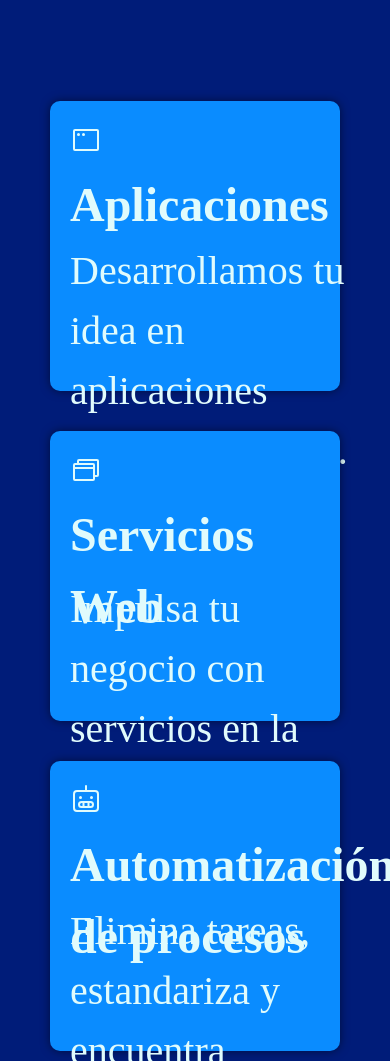
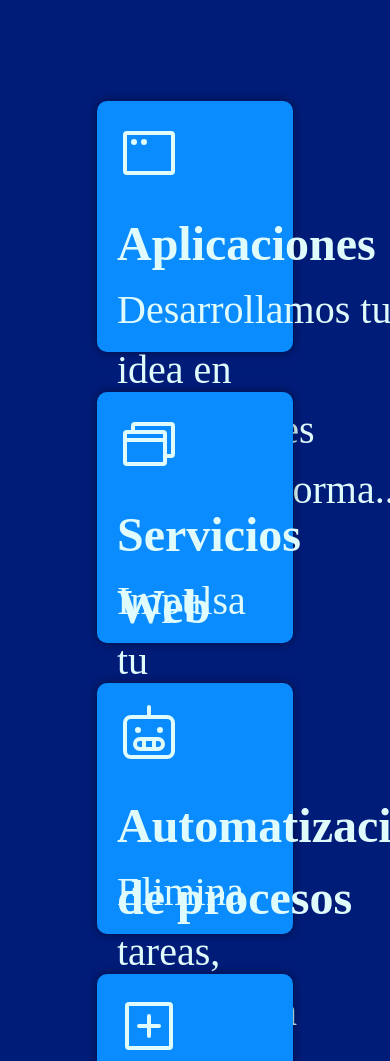
Before and after one commit to Alborithm/TrascentiWeb, a plain HTML site: page index.html in a window 390 px wide. Shown: the part 1117-2178 px from the top of the page. Drawn offline with Linux system fonts and the light colour scheme; a web font is replaced by a local one.

Commit message:
test for mobile cards

```diff
--- a/styles.css
+++ b/styles.css
@@ -51,6 +51,9 @@ a{
     font-size: 1.2rem;
 }
 button{
+    font-size: 1.2rem;
+}
+icon{
     font-size: 1.2rem;
 }
 @media (max-width: 980px) {
@@ -300,8 +303,8 @@ button{
         transform: translateX(-100%);
         background-color: var(--color-trascenti-a-tetrad2);
         color: var(--color-lightest);
-        width: min(250px, 80vw);
-        height: 250px;
+        width: 18vw;
+        height: 40vh;
         margin: 20px;
         padding: 20px;
         border-radius: 10px;
@@ -319,6 +322,11 @@ button{
             text-align: left;
             font-size: 1.25rem;
         }
+        svg{
+            width: 2rem;
+            height: 2rem;
+            margin-bottom: 10px;
+        }
         .cardheader {
             min-height: 72px;
         }
@@ -329,6 +337,26 @@ button{
     @media (prefers-reduced-motion) {
         .card-hidden {
             transition: none;
+        }
+    }
+    /* Adjusting font size & cards for smaller screens */
+    @media (max-width: 980px) {
+        .card-hidden {
+            width: 40vw;
+            max-height: 25vh;
+            /* height: 200px; */
+            /* margin: 10px;
+            padding: 10px; */
+        }
+        svg{
+            width: 1.5rem;
+            height: 1.5rem;
+        }
+        h2 {
+            font-size: 1.25rem;
+        }
+        p{
+            font-size: 1rem;
         }
     }
 
@@ -469,7 +497,7 @@ button{
         background-color: whitesmoke;
         border-radius: 10px;
         padding: 10px;
-        width: min(300px, 80vw);
+        width: 60vw;
     };
     input[type=submit] {
         background-color: transparent;
@@ -480,6 +508,8 @@ button{
         padding-left: 20px;
         padding-right: 20px;
         border-radius: 50px;
+        width: 50%;
+        text-align: center;
         border:solid 2px var(--color-trascenti-a-analogous1);
         transition: background-color 0.3s, color 0.3s;
     };
```
